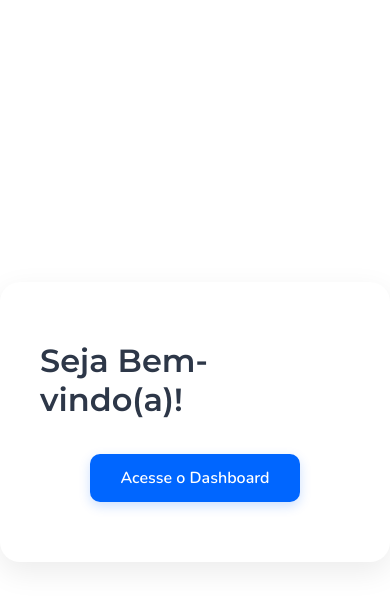
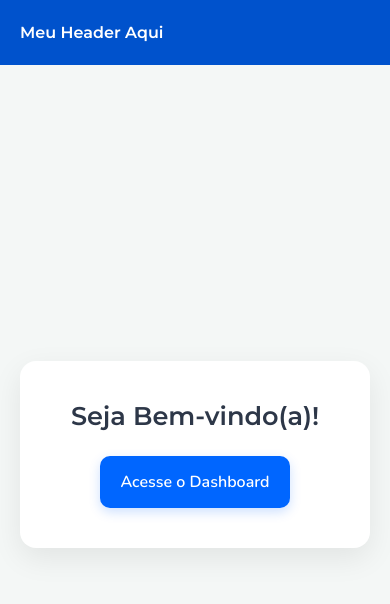
Before and after one commit to wendelandradd13-cyber/Angular, an Angular app in the folder angula1/: page /home in a window 390 px wide. Shown: the top 604 px of the page. Built offline with nearby package versions, Linux system fonts and the light colour scheme.

Commit message:
em processo

```diff
--- a/angula1/src/app/pages/dashboard/dashboard.component.ts
+++ b/angula1/src/app/pages/dashboard/dashboard.component.ts
@@ -1,11 +1,14 @@
-import { Component } from '@angular/core';
+import { Component, inject} from '@angular/core';
+import { Router, RouterLink } from '@angular/router';
 
 @Component({
   selector: 'app-dashboard',
-  imports: [],
+  imports: [RouterLink],
   templateUrl: './dashboard.component.html',
   styleUrl: './dashboard.component.css'
 })
 export class DashboardComponent {
+  private router = inject(Router);
+
 
 }
--- a/angula1/src/app/pages/home/home.component.css
+++ b/angula1/src/app/pages/home/home.component.css
@@ -6,11 +6,26 @@ body {
     background-color: #f4f7f6; /* Um cinza bem claro no fundo destaca o card branco */
 }
 
+.cabeçario {
+    background-color: #0052cc;
+    width: 100%;
+    padding: 20px; /* Dá uma altura para o header respirar, mesmo se estiver vazio */
+    box-sizing: border-box;
+}
+
 .uno {
     display: flex;
-    justify-content: center;
-    align-items: center;
+    flex-direction: column; /* Alinha o Header no topo e o conteúdo abaixo */
     min-height: 100vh;
+    background-color: #f4f7f6; /* Fundo cinza claro transferido para cá */
+}
+
+.conteudo-principal {
+    display: flex;
+    flex-grow: 1; /* Ocupa todo o resto da tela disponível */
+    justify-content: center; /* Centraliza o card na horizontal */
+    align-items: center;     /* Centraliza o card na vertical */
+    width: 100%;
 }
 
 .texto {
@@ -66,3 +81,34 @@ body {
 .btn:active {
     transform: translateY(0);
 }
+
+/* =======================================
+   REGRAS PARA CELULARES (Telas até 576px)
+   ======================================= */
+@media (max-width: 576px) {
+
+    /* 1. Dá um respiro nas laterais para o card não colar nas bordas do celular */
+    .conteudo-principal {
+        padding: 20px;
+        box-sizing: border-box;
+    }
+
+    /* 2. Diminui o padding interno do card para sobrar mais espaço para o texto */
+    .texto {
+        padding: 40px 20px;
+        border-radius: 16px; /* Cantos um pouco menores combinam mais com telas pequenas */
+    }
+
+    /* 3. Reduz o tamanho da fonte do título para não quebrar em muitas linhas */
+    .texto h1 {
+        font-size: 1.6rem;
+        text-align: center; /* Garante que o título fique centralizado no celular */
+    }
+
+    /* 4. Faz o botão ocupar quase a largura toda do card, facilitando o toque com o polegar */
+    .btn {
+        width: 100%;
+        margin-top: 25px;
+        padding: 14px 20px; /* Um pouco mais alto para facilitar o clique no touch */
+    }
+}
--- a/angula1/src/app/pages/home/home.component.html
+++ b/angula1/src/app/pages/home/home.component.html
@@ -1,8 +1,18 @@
 <div class="uno">
-    <div class="texto">
-        <h1>Seja Bem-vindo(a)!</h1>
-        <div>
-            <button class="btn btn-primary">Acesse o Dashboard</button>
+
+    <header class="cabeçario">
+        <span style="color: white; font-family: 'Montserrat', sans-serif; font-weight: 600;">
+            Meu Header Aqui
+        </span>
+    </header>
+
+    <div class="conteudo-principal">
+        <div class="texto">
+            <h1>Seja Bem-vindo(a)!</h1>
+            <div>
+                <button class="btn btn-primary" routerLink="/dashboard">Acesse o Dashboard</button>
+            </div>
         </div>
     </div>
+
 </div>
--- a/angula1/src/app/pages/home/home.component.ts
+++ b/angula1/src/app/pages/home/home.component.ts
@@ -1,8 +1,9 @@
 import { Component } from '@angular/core';
+import { RouterLink } from "@angular/router";
 
 @Component({
   selector: 'app-home',
-  imports: [],
+  imports: [RouterLink],
   templateUrl: './home.component.html',
   styleUrl: './home.component.css'
 })
```
